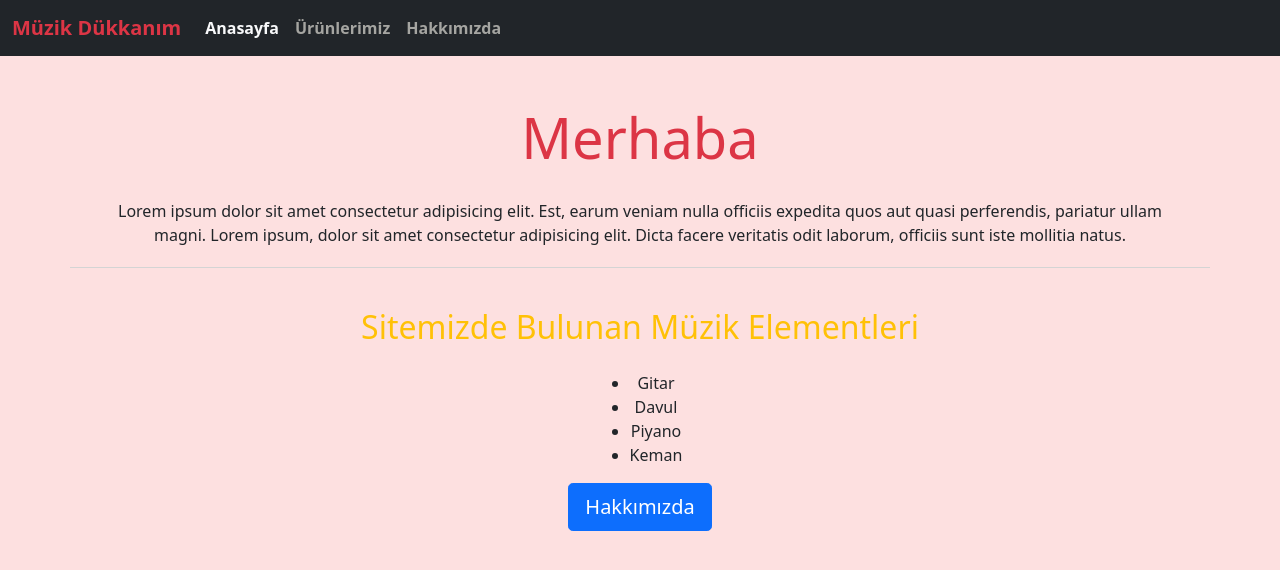
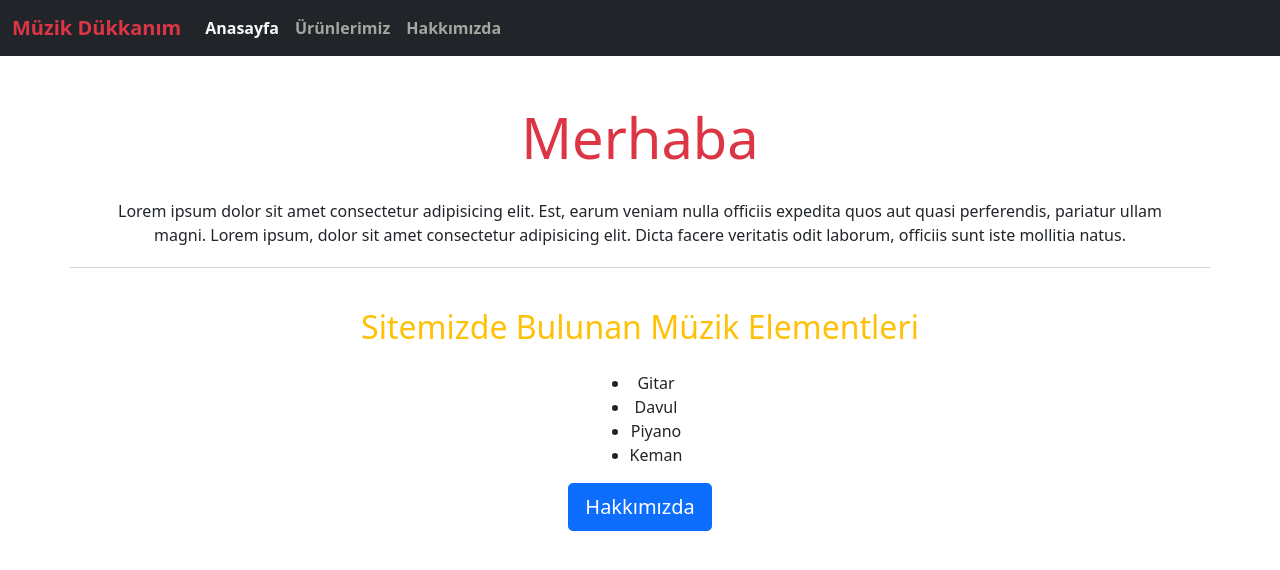
Before and after one commit to Enessolmaz/Patika-Bootstrap, a plain HTML site: page index.html in a window 1280 px wide. Drawn offline with nearby package versions, Linux system fonts and the light colour scheme.

Commit message:
Update style.css

```diff
--- a/style.css
+++ b/style.css
@@ -2,17 +2,12 @@
     margin: 0;
     padding: 0;
     box-sizing: border-box;
-    text-decoration: none;
-}
 
-body{
-    background-color: rgb(253, 224, 224);
-    text-decoration: none;
 }
 
 a{
     font-weight: bold;
-    pad: 1px;
+
 }
 
 a, .gray{
```
